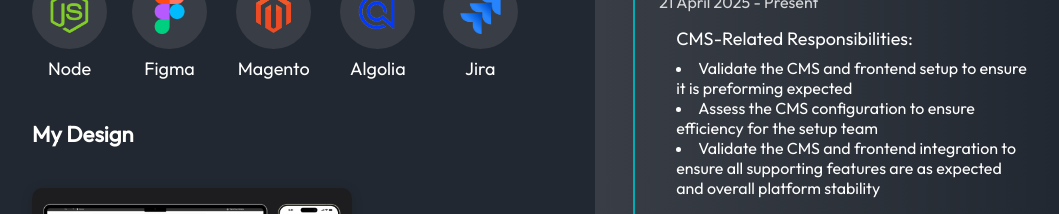
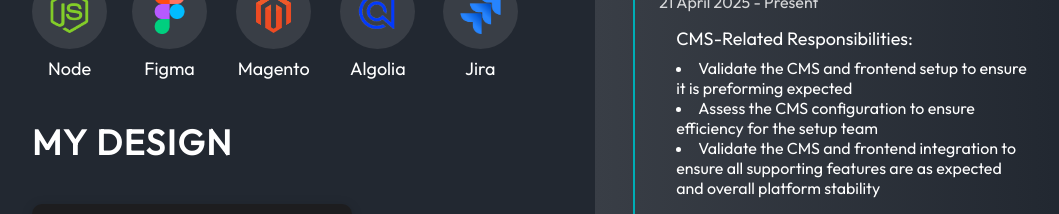
Before and after one commit to Phxtsxkxrn/Myportfolio, a React (Vite) app in the folder react-portfolio/: page / in a window 1280 px wide. Shown: the part 1600-1814 px from the top of the page, without its empty margins (96-1155 px from the left). Built offline with nearby package versions, Linux system fonts and the light colour scheme.

Commit message:
font size

```diff
--- a/react-portfolio/src/components/Experience/Experience.module.css
+++ b/react-portfolio/src/components/Experience/Experience.module.css
@@ -263,9 +263,11 @@
 }
 
 .myDesignTitle {
-  font-size: 22px;
-  font-weight: 600;
-  color: #fffffe;
+  color: var(--color-text);
+  font-size: 35px;
+  font-weight: 700;
+  letter-spacing: 1.75px;
+  text-transform: uppercase;
 }
 
 .myDesignCover {
```
